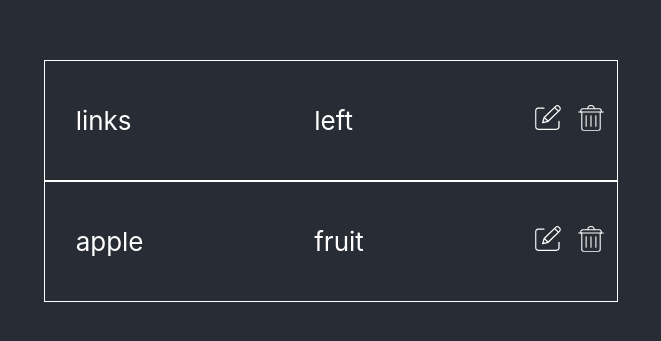
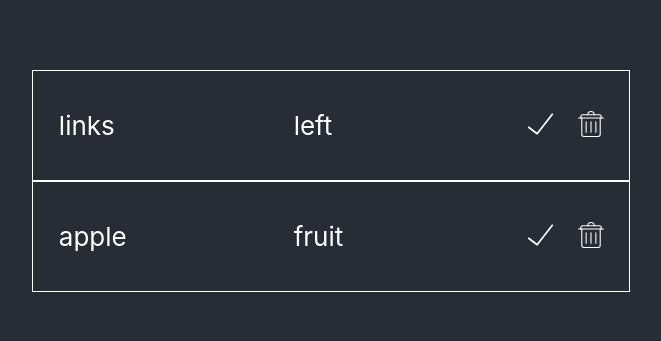
Before and after one commit to oksmelnik/memo, a React (Create React App) app: page / in a window 1280 px wide. Shown: the part 219-560 px from the top of the page, without its empty margins (309-970 px from the left). Built offline with nearby package versions, Linux system fonts and the light colour scheme.

Commit message:
generalize button component

```diff
--- a/src/App.js
+++ b/src/App.js
@@ -31,6 +31,7 @@ class App extends Component {
   }
 
   render() {
+
     return (
       <div className="App">
         <header className="App-header">
--- a/src/components/Pair/EditButton.js
+++ /dev/null
@@ -1,19 +0,0 @@
-import React from 'react'
-import './Pair.css'
-import checkmark from '../../icons/checkmark.svg'
-import edit from '../../icons/edit.svg'
-
-function EditButton(props) {
-  const icon = props.edit ?
-    <img src={checkmark} alt='save'/> :
-    <img src={edit} alt='edit'/>
-
-  return (
-      <div
-        type='submit'
-        onClick={props.toggleEdit}>
-        {icon}
-       </div>
-  )
-}
-export default EditButton;
--- a/src/components/Pair/Gap.js
+++ b/src/components/Pair/Gap.js
@@ -4,7 +4,7 @@ import './Pair.css'
 function Gap(props) {
 
   const selectGap = (e) => {
-      if (props.editMode) {
+      if (props.editMode && props.selectGap) {
           props.selectGap(e, props.pairId, props.index)
       }
   }
--- a/src/components/Pair/GapContainer.js
+++ b/src/components/Pair/GapContainer.js
@@ -3,9 +3,10 @@ import Gap from './Gap'
 import './Pair.css'
 
 function GapContainer(props) {
+    const leftColumn =  props.order === 'left'
 
     const getGapWords = () => {
-      const gapWords = props.order === 'left' && props.pair.gap ?
+      const gapWords = leftColumn && props.pair.gap ?
         props.pair.gap.words.map((item, index) => {
           if (props.pair.gap.selected.includes(index)) {
             return '...'
@@ -26,7 +27,7 @@ function GapContainer(props) {
               <Gap
                 key={index}
                 value={word}
-                selectGap={props.selectGap}
+                selectGap={leftColumn && props.selectGap}
                 pairId={props.pair.id}
                 index={index}
                 editMode={props.editMode}
--- a/src/components/Pair/Pair.css
+++ b/src/components/Pair/Pair.css
@@ -4,7 +4,7 @@
   justify-content: flex-start;
 }
 
-.pair-outer button {
+.type-switcher {
     padding: 0.7em;
     width: 4em;
     position: relative;
@@ -16,20 +16,24 @@
 .pair {
     display: flex;
     align-items: center;
-    padding: 5px;
+    padding: 0.5em;
     border: 1px solid white;
 }
 
 .pair p {
     margin-right: 5px;
-    padding: 0.5em;
     text-align: left;
 }
 
-.pair form {
+.words-wrapper {
     display: flex;
     align-items: center;
     width: 20em;
+}
+
+.control-button {
+    background: inherit;
+    border: none;
 }
 
 .word {
@@ -56,7 +60,7 @@
 }
 
 img {
-    width: 1em;
+    width: 2em;
     border-radius: 4px;
     margin: 0.2rem;
     padding: 0.2em;
--- a/src/components/Pair/Pair.js
+++ b/src/components/Pair/Pair.js
@@ -1,9 +1,10 @@
 import React, { useState } from 'react';
 import Word from './Word'
-import EditButton from './EditButton'
+import PairButton from './PairButton'
 import './Pair.css'
-
 import deleteIcon from '../../icons/delete.svg'
+import checkmarkIcon from '../../icons/checkmark.svg'
+import editIcon from '../../icons/edit.svg'
 
 const Pair = (props) => {
 
@@ -13,20 +14,24 @@ const Pair = (props) => {
       setEdit(!edit)
   }
 
+  const onDelete = () => {
+      props.onDelete(props.pair.id)
+  }
+
   return (
     <div className='pair-outer'>
       {edit &&
-           <button
-           onClick={() => props.setGap(props.pair.id)}
-           >
-             {props.pair.type === 'gap' ? 'Word' : 'Gap'}
-           </button>
+        <button className='type-switcher'
+          onClick={() => props.setGap(props.pair.id)}
+        >
+          {props.pair.type === 'gap' ? 'Word' : 'Gap'}
+        </button>
       }
       <div
         className='pair'
       >
 
-        <form >
+        <div className='words-wrapper'>
           <Word
             order='left'
             pair={props.pair}
@@ -48,18 +53,19 @@ const Pair = (props) => {
             saveChanges={props.saveChanges}
           />
 
-          <EditButton
-              toggleEdit={toggleEdit}
-              edit={edit}
+          <PairButton
+            callback={toggleEdit}
+            icon={props.edit ? editIcon : checkmarkIcon}
+            alt={props.edit ? 'edit' : 'checkmark'}
           />
 
-         </form>
+         </div>
 
-        <div
-          onClick={() => props.onDelete(props.pair.id)}
-        >
-          <img src={deleteIcon} alt='delete'/>
-        </div>
+        <PairButton
+          callback={onDelete}
+          icon={deleteIcon}
+          alt='delete'
+        />
 
       </div>
     </div>
--- /dev/null
+++ b/src/components/Pair/PairButton.js
@@ -0,0 +1,15 @@
+import React from 'react'
+import './Pair.css'
+
+function PairButton(props) {
+
+  return (
+    <button className="control-button" onClick={e => {
+      e.preventDefault()
+      props.callback(e)
+    }}>
+      <img src={props.icon} alt={props.alt}/>
+    </button>
+  )
+}
+export default PairButton;
--- a/src/components/Pair/Word.js
+++ b/src/components/Pair/Word.js
@@ -24,12 +24,12 @@ function Word(props) {
 
   const handleChange = (e) => {
     props.saveChanges(e, props.pair.id, props.order)
+    e.preventDefault()
   }
 
   return (
-    <div
-      className="word"
-    >
+    <div className="word">
+
       {showOriginText() &&
         <p onClick={props.toggleEdit}>{props.wordValue}</p>
       }
@@ -37,11 +37,12 @@ function Word(props) {
       <div className='className="word-edit"'>
         {showEditFiels() &&
           <div>
-          <TextareaAutosize
-          aria-label="empty textarea"
-          placeholder="Empty"
-          defaultValue={props.wordValue}
-          onChange={handleChange}/>
+            <TextareaAutosize
+              aria-label="empty textarea"
+              placeholder="Empty"
+              defaultValue={props.wordValue}
+              onChange={handleChange}
+            />
           </div>
         }
 
```
